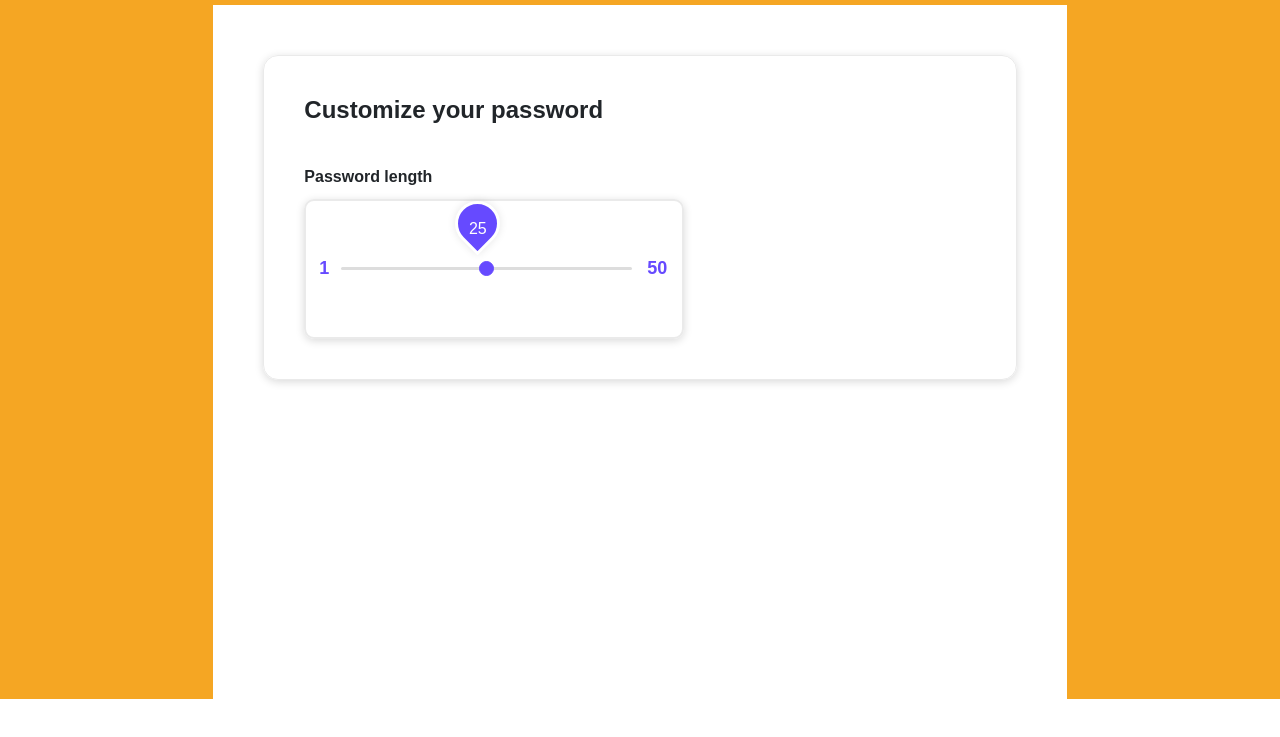
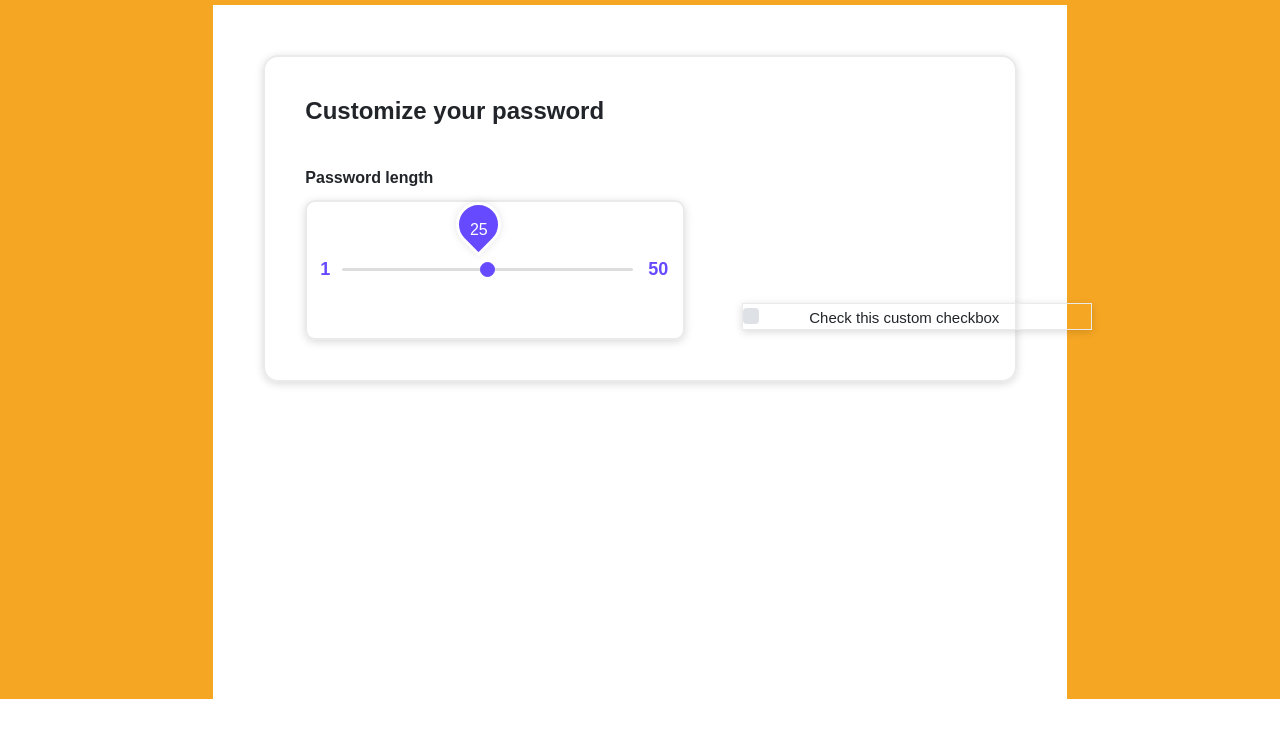
Before and after one commit to figgyfigs/password-generator, a plain HTML site: page index.html in a window 1280 px wide. Shown: the part 101-838 px from the top of the page. Drawn offline with nearby package versions, Linux system fonts and the light colour scheme.

```diff
--- a/index.html
+++ b/index.html
@@ -29,6 +29,12 @@
                   <input class="slider" type="range" id="my-range" min="0" max="50" value="25" steps="1">
                 <div class="value right">50</div>
               </div>
+
+              <div class="custom-control custom-checkbox">
+                <input type="checkbox" class="custom-control-input" id="customCheck1">
+                <label class="custom-control-label" for="customCheck1">Check this custom checkbox</label>
+              </div>
+
             </div>
         </div>
         </form>
--- a/style.css
+++ b/style.css
@@ -11,6 +11,7 @@ html, body {
   width: 100%;
   margin: 0;
   text-align: center;
+  flex-wrap: wrap;
 }
 
 h1 {
@@ -19,6 +20,22 @@ h1 {
 
 h4 {
   display: flex;
+}
+
+.custom-control {
+  width: 350px;
+  font-size: 15px;
+
+  border: 1px solid #eaeaea;
+  box-shadow: 0 2px 8px rgba(0, 0, 0, .15);
+  left: 400px;
+  bottom: 35px;
+}
+
+.custom-control-label {
+
+  padding-right: 50px;
+  padding-top: 3px;
 }
 
 .col-8 {
@@ -33,7 +50,7 @@ h4 {
 .password-options {
   flex-wrap: wrap;
   padding: 40px;
-  border: 1px solid #eaeaea;
+  border: 2px solid #eaeaea;
   box-shadow: 0 2px 8px rgba(0,0,0,.15);
   border-radius: 15px;
 }
```
